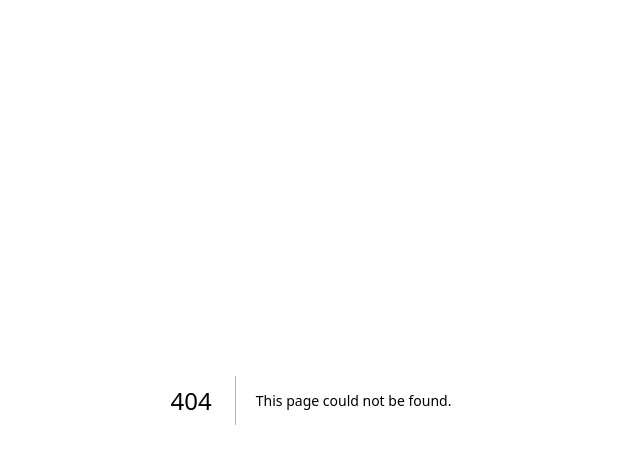
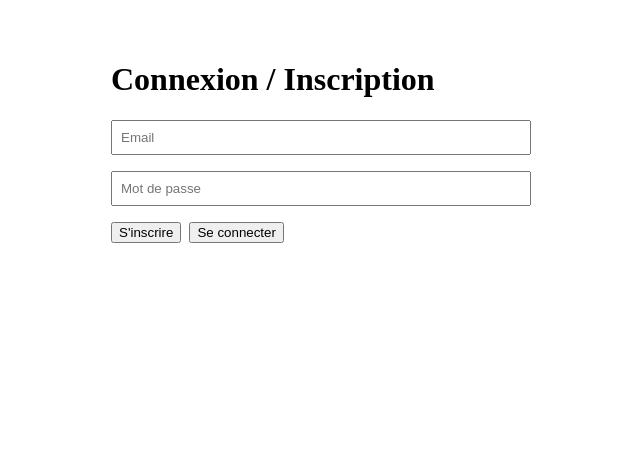
Before and after one commit to joeelponas/trinity-frontend, a Next.js app: page /login in a window 1280 px wide. Before the commit this address had no page. Shown: the top 464 px of the page, without its empty margins (329-969 px from the left). Built offline with nearby package versions, Linux system fonts and the light colour scheme; no server answers.

Commit message:
Add login page

```diff
--- /dev/null
+++ b/pages/login.js
@@ -0,0 +1,68 @@
+import { useState } from 'react';
+import { supabase } from '../utils/supabaseClient';
+
+export default function Login() {
+  const [email, setEmail] = useState('');
+  const [password, setPassword] = useState('');
+  const [message, setMessage] = useState('');
+  const [loading, setLoading] = useState(false);
+
+  const handleSignUp = async (e) => {
+    e.preventDefault();
+    setLoading(true);
+    setMessage('');
+    const { data, error } = await supabase.auth.signUp({
+      email,
+      password,
+    });
+    if (error) {
+      setMessage(error.message);
+    } else {
+      setMessage('Inscription réussie! Veuillez vérifier votre email.');
+    }
+    setLoading(false);
+  };
+
+  const handleSignIn = async (e) => {
+    e.preventDefault();
+    setLoading(true);
+    setMessage('');
+    const { data, error } = await supabase.auth.signInWithPassword({
+      email,
+      password,
+    });
+    if (error) {
+      setMessage(error.message);
+    } else {
+      setMessage('Connexion réussie!');
+    }
+    setLoading(false);
+  };
+
+  return (
+    <div style={{ maxWidth: '400px', margin: '0 auto', padding: '2rem' }}>
+      <h1>Connexion / Inscription</h1>
+      <form>
+        <input
+          type="email"
+          placeholder="Email"
+          value={email}
+          onChange={(e) => setEmail(e.target.value)}
+          style={{ width: '100%', marginBottom: '1rem', padding: '0.5rem' }}
+        />
+        <input
+          type="password"
+          placeholder="Mot de passe"
+          value={password}
+          onChange={(e) => setPassword(e.target.value)}
+          style={{ width: '100%', marginBottom: '1rem', padding: '0.5rem' }}
+        />
+        <div style={{ display: 'flex', gap: '0.5rem' }}>
+          <button onClick={handleSignUp} disabled={loading}>S'inscrire</button>
+          <button onClick={handleSignIn} disabled={loading}>Se connecter</button>
+        </div>
+      </form>
+      {message && <p style={{ marginTop: '1rem' }}>{message}</p>}
+    </div>
+  );
+}
```
